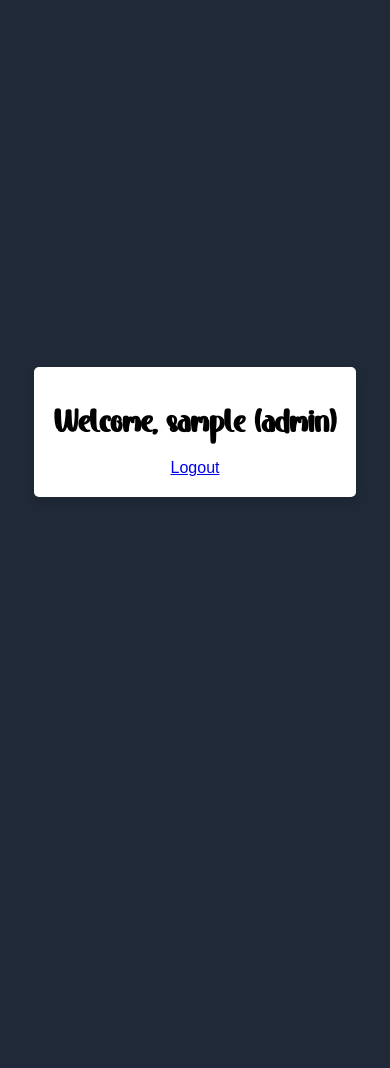
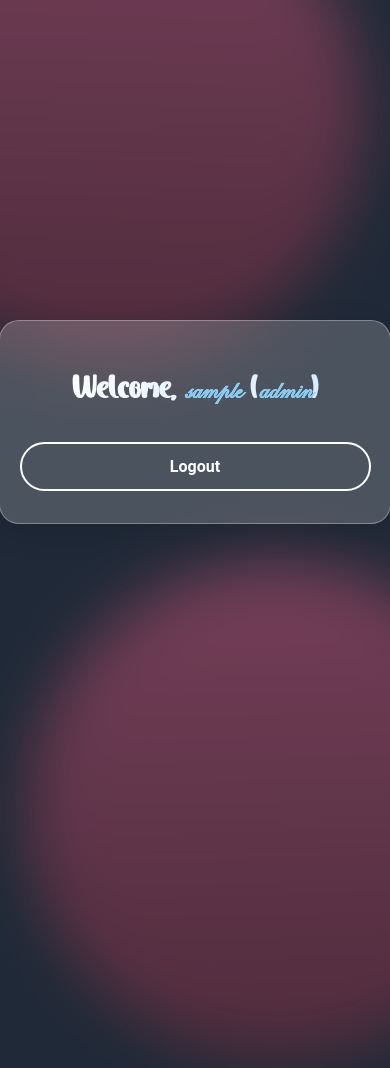
Before and after one commit to Nihar0001/Final_face_recognition, a Flask app: template templates/dashboard.html in a window 390 px wide; the page is wider, and only the part inside the window is pictured. Before the commit the page ends 497 px from the top of that part, so only its background shows below. Run offline with Flask 3, Linux system fonts and the light colour scheme; the template is opened without the code that fills it: most values are stand-ins (such as "Sample title", 1, 10 or a date in 2020); some web fonts are replaced.

Commit message:
dashboard

```diff
--- /dev/null
+++ b/static/dashboard.css
@@ -0,0 +1,222 @@
+/* Fonts */
+@font-face {
+    font-family: or;
+    src: url(Orange\ Squash\ Free.otf);
+}
+@font-face {
+    font-family: lt;
+    src: url(LTPerfume-2.ttf);
+}
+@font-face {
+    font-family: march;
+    src: url(March\ Vibes.otf);
+}
+@font-face {
+    font-family: pizz;
+    src: url(YummyPizzaDemoRegular.ttf);
+}
+@font-face {
+    font-family: aq;
+    src: url(Aqua\ Wow.ttf);
+}
+@font-face {
+    font-family: roboto;
+    src: url(Roboto-Bold.ttf);
+}
+@font-face {
+    font-family: milk;
+    src: url(Milker.otf);
+}
+
+/* Root Variables */
+:root {
+    --primary: #42b9f4;
+    --primary-dark: #005b89;
+    --white: #ffffff;
+    --glass: rgba(255, 255, 255, 0.2);
+    --glass-border: rgba(255, 255, 255, 0.3);
+    --shadow: 0 8px 32px rgba(0, 0, 0, 0.1);
+}
+
+/* Body */
+body {
+    font-family: 'Arial', sans-serif;
+    background: #1F2937;
+    background-size: cover;
+    background-position: center;
+    background-repeat: repeat;
+    background-blend-mode: darken;
+    margin: 0;
+    padding: 0;
+    min-height: 100vh;
+    display: flex;
+    flex-direction: column;
+    align-items: center;
+    justify-content: center;
+    animation: fadeIn 1s ease-in-out;
+    overflow-x: hidden;
+}
+
+/* Background Blobs */
+.blob, .blob2 {
+    position: absolute;
+    width: 500px;
+    height: 500px;
+    background: linear-gradient(180deg, rgba(241, 93, 137, 0.4) 0%, #be31444d 100%);
+    border-radius: 50%;
+    filter: blur(30px);
+    z-index: -1;
+    animation: float 6s infinite ease-in-out;
+}
+
+.blob {
+    top: -150px;
+    left: -150px;
+}
+
+.blob2 {
+    bottom: -150px;
+    right: -150px;
+    animation-delay: 3s;
+}
+
+/* Container */
+.container {
+    background: var(--glass);
+    backdrop-filter: blur(15px);
+    -webkit-backdrop-filter: blur(15px);
+    border: 1px solid var(--glass-border);
+    border-radius: 20px;
+    box-shadow: var(--shadow);
+    padding: 3rem 2rem;
+    max-width: 700px;
+    width: 90%;
+    text-align: center;
+    animation: fadeIn 1s ease-in-out;
+}
+
+/* Heading */
+h1 {
+    font-family: march;
+    font-size: 2.8rem;
+    background: linear-gradient(to right, #ffffff, #d1e8ff);
+    -webkit-background-clip: text;
+    background-clip: text;
+    color: transparent;
+    margin-bottom: 1rem;
+    animation: slideIn 1s ease-in-out;
+}
+
+/* Username and Role Highlight */
+.username, .role {
+    font-family: lt;
+    font-size: 1.5rem;
+    color: #84cbf5;
+}
+
+/* Dashboard Actions */
+.dashboard-actions {
+    display: flex;
+    flex-direction: column;
+    gap: 1.2rem;
+    margin-top: 2rem;
+}
+
+/* Buttons */
+.button {
+    background-color: var(--white);
+    color: var(--primary-dark);
+    border: none;
+    padding: 0.9rem 1.8rem;
+    font-size: 1.2rem;
+    font-family: roboto;
+    font-weight: bold;
+    border-radius: 50px;
+    cursor: pointer;
+    text-decoration: none;
+    transition: all 0.3s ease;
+    animation: popIn 1.2s ease-in-out;
+}
+
+.button:hover {
+    background-color: var(--primary);
+    color: var(--white);
+    transform: translateY(-4px);
+    box-shadow: 0 10px 20px rgba(0, 0, 0, 0.2);
+}
+
+.logout {
+    background-color: transparent;
+    border: 2px solid var(--white);
+    color: var(--white);
+}
+
+.logout:hover {
+    background-color: var(--white);
+    color: var(--primary-dark);
+}
+
+/* Flash Messages */
+.flash-messages {
+    margin-top: 1rem;
+}
+
+.flash {
+    background-color: var(--glass);
+    padding: 1rem;
+    border-radius: 10px;
+    font-family: pizz;
+    font-size: 1.1rem;
+    color: var(--white);
+}
+
+/* Animations */
+@keyframes float {
+    0%, 100% {
+        transform: translate(0, 0) rotate(0deg);
+    }
+    25% {
+        transform: translate(40px, 40px) rotate(5deg);
+    }
+    50% {
+        transform: translate(0, 80px) rotate(0deg);
+    }
+    75% {
+        transform: translate(-40px, 40px) rotate(-5deg);
+    }
+}
+
+@keyframes fadeIn {
+    from { opacity: 0; }
+    to { opacity: 1; }
+}
+
+@keyframes slideIn {
+    from { transform: translateY(-20px); opacity: 0; }
+    to { transform: translateY(0); opacity: 1; }
+}
+
+@keyframes popIn {
+    from { transform: scale(0.9); opacity: 0; }
+    to { transform: scale(1); opacity: 1; }
+}
+
+/* Responsive Design */
+@media (max-width: 768px) {
+    .container {
+        padding: 2rem 1.2rem;
+    }
+
+    h1 {
+        font-size: 2rem;
+    }
+
+    .dashboard-actions {
+        gap: 1rem;
+    }
+
+    .button {
+        font-size: 1rem;
+        padding: 0.8rem 1.4rem;
+    }
+}
--- a/templates/dashboard.html
+++ b/templates/dashboard.html
@@ -1,13 +1,18 @@
-
 <!DOCTYPE html>
-<html>
+<html lang="en">
 <head>
+    <meta charset="UTF-8">
+    <meta name="viewport" content="width=device-width, initial-scale=1.0">
     <title>Dashboard</title>
-    <link rel="stylesheet" href="{{ url_for('static', filename='style.css') }}">
+    <link rel="stylesheet" href="{{ url_for('static', filename='dashboard.css') }}">
 </head>
 <body>
+    <div class="blob"> </div>
+    <div class="blob2" > </div>
+
     <div class="container">
-        <h1>Welcome, {{ username }} ({{ role }})</h1>
+        <h1>Welcome, <span class="username">{{ username }}</span> (<span class="role">{{ role }}</span>)</h1>
+
         {% with messages = get_flashed_messages() %}
             {% if messages %}
                 <div class="flash-messages">
```
